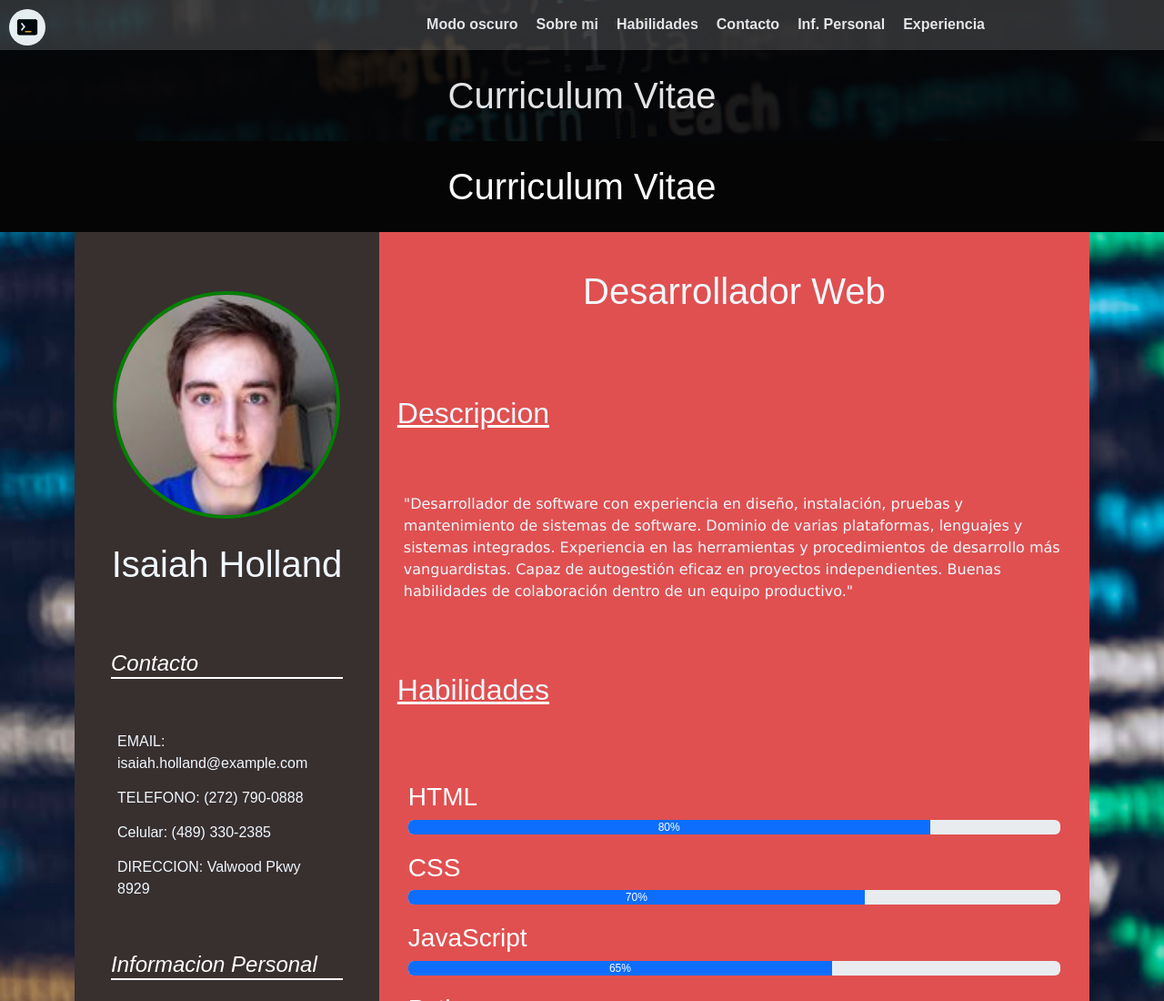
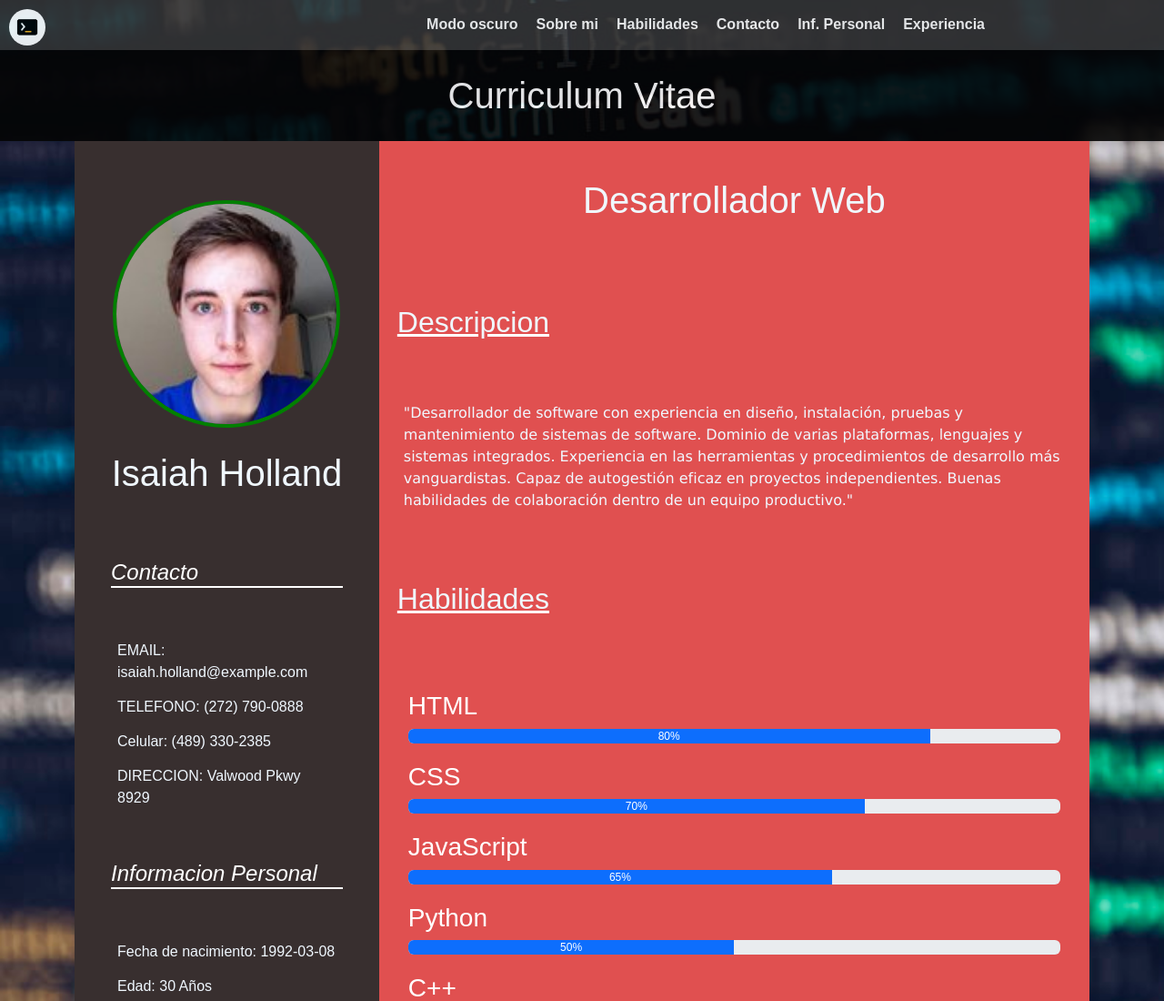
Before and after one commit to pablogonza37/Proyecto_Final_ticmas_Cv, a plain HTML site: page index.html in a window 1280 px wide. Shown: the top 1100 px of the page at 91% size. Drawn offline with nearby package versions, Linux system fonts and the light colour scheme.

Commit message:
Update index.html

```diff
--- a/index.html
+++ b/index.html
@@ -49,10 +49,7 @@
 
     <!-- Contenido de curriculum -->
 
-    <div id="inicio"class="inicio">
-        <h1 class="titulo">Curriculum Vitae</h1>
 
-    </div>
 
         <div id="pdf" class="container">
 
```
